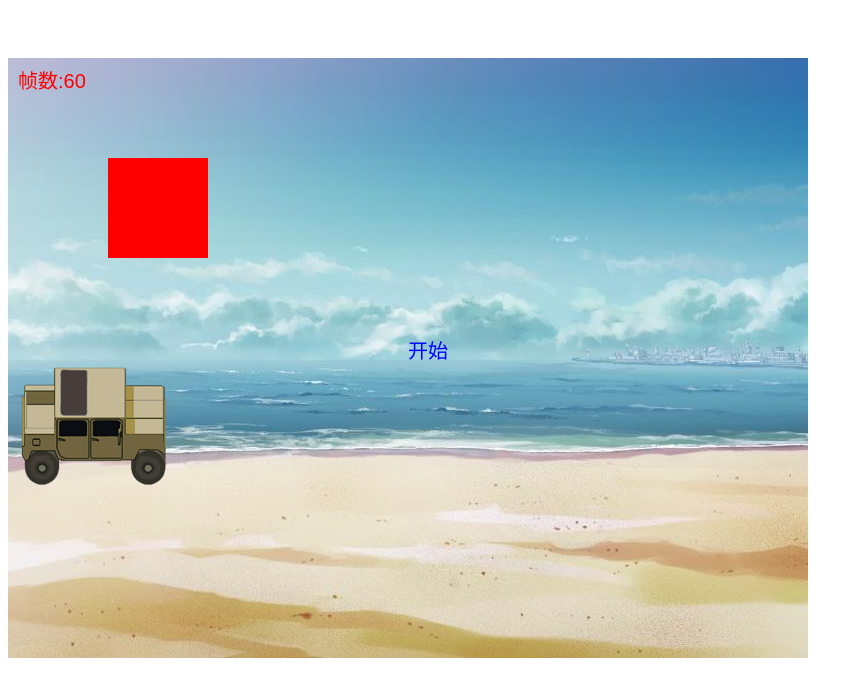
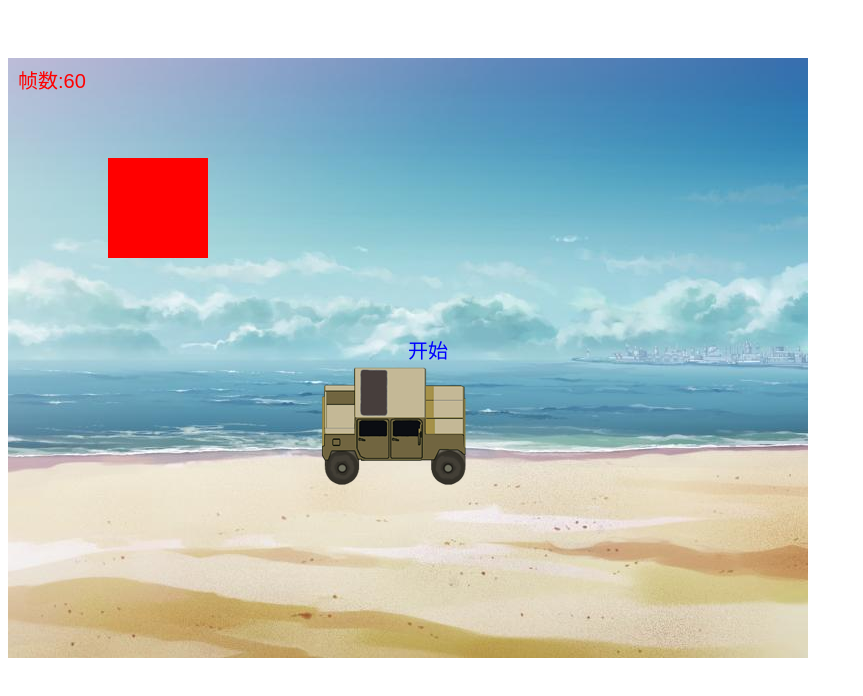
Before and after one commit to eddyzhang1986/test123456, a plain HTML site: page index.html in a window 1280 px wide. Shown: the whole page, without its empty margins (0-863 px from the left). Drawn offline with Linux system fonts and the light colour scheme.

Commit message:
让小车移动

```diff
--- a/index.html
+++ b/index.html
@@ -116,6 +116,7 @@
         this.img.src = this.imageUrl;
         this.showCount = 0;
         this.index = 0;
+        this.move = 0;
     }
     sprite1.prototype.draw = function () {
         var ctx = this.cav.getContext('2d');
@@ -128,8 +129,9 @@
         if (this.index >= 4) {
             this.index = 0;
         }
+        this.move++;
         //console.log('index', this.index);
-        ctx.drawImage(this.img, this.index * 175, (175 * 2 + 10), 175, 160, 0, 270, 175, 160);
+        ctx.drawImage(this.img, this.index * 175, (175 * 2 + 10), 175, 160, 0 + this.move, 270, 175, 160);
     }
     sprite1.prototype.onmousedown = function (location) {
 
```
